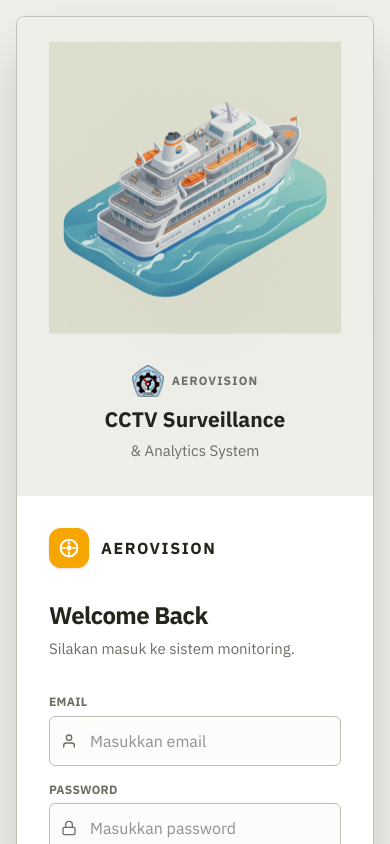
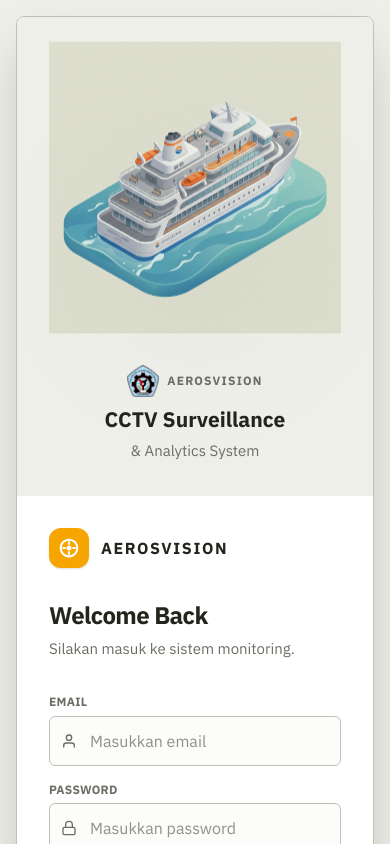
Before and after one commit to kangajie/AeroVision, a React (Vite) app: page /admin/login in a window 390 px wide. Shown: the top 844 px of the page. Built offline with nearby package versions, Linux system fonts and the light colour scheme.

Commit message:
Rename AeroVision to AerosVision

```diff
--- a/index.html
+++ b/index.html
@@ -4,7 +4,7 @@
     <meta charset="UTF-8" />
     <link rel="icon" type="image/png" href="/logo_poliwangi.png" />
     <meta name="viewport" content="width=device-width, initial-scale=1.0" />
-    <title>AeroVision</title>
+    <title>AerosVision</title>
   </head>
   <body>
     <div id="root"></div>
--- a/src/admin/AdminLayout.jsx
+++ b/src/admin/AdminLayout.jsx
@@ -123,9 +123,9 @@
             </svg>
           </button>
           <div className="w-8 h-8 rounded bg-[var(--color-surface-soft)] flex items-center justify-center border border-[var(--color-hairline)] overflow-hidden">
-            <img src="/logo_poliwangi.png" alt="AeroVision Logo" className="w-full h-full object-contain p-0.5" />
+            <img src="/logo_poliwangi.png" alt="AerosVision Logo" className="w-full h-full object-contain p-0.5" />
           </div>
-          <h1 className="heading-sm-mixed text-[var(--color-ink)] m-0 hidden sm:block">AeroVision</h1>
+          <h1 className="heading-sm-mixed text-[var(--color-ink)] m-0 hidden sm:block">AerosVision</h1>
         </div>
 
         <div className="flex items-center gap-3">
@@ -264,7 +264,7 @@
 
           <footer className="w-full bg-[var(--color-surface-card)] text-center py-2.5 border-t border-[var(--color-hairline)] relative z-20 flex-shrink-0">
             <p className="caption-sm text-[var(--color-mute)] m-0">
-              &copy; 2026 AeroVision. All rights reserved.
+              &copy; 2026 AerosVision. All rights reserved.
             </p>
           </footer>
         </main>
--- a/src/admin/AdminLoginPage.jsx
+++ b/src/admin/AdminLoginPage.jsx
@@ -45,8 +45,8 @@
           />
           <div className="relative z-10 mt-6 text-center">
             <div className="flex items-center justify-center gap-2 mb-2">
-              <img src="/logo_poliwangi.png" alt="AeroVision" className="w-8 h-8 object-contain" />
-              <span className="utility-xs tracking-widest text-[var(--color-mute)] font-bold">AEROVISION</span>
+              <img src="/logo_poliwangi.png" alt="AerosVision" className="w-8 h-8 object-contain" />
+              <span className="utility-xs tracking-widest text-[var(--color-mute)] font-bold">AEROSVISION</span>
             </div>
             <h2 className="heading-lg text-[var(--color-ink)]">CCTV Surveillance</h2>
             <p className="body-sm text-[var(--color-mute)] mt-1">& Analytics System</p>
@@ -64,7 +64,7 @@
                 <path d="M12 5v2M12 17v2M5 12h2M17 12h2"/>
               </svg>
             </div>
-            <span className="utility-sm text-[var(--color-ink)] tracking-widest font-bold">AEROVISION</span>
+            <span className="utility-sm text-[var(--color-ink)] tracking-widest font-bold">AEROSVISION</span>
           </div>
 
           <h1 className="display-lg text-[var(--color-ink)] mb-1">Welcome Back</h1>
--- a/src/public/LiveViewPage.jsx
+++ b/src/public/LiveViewPage.jsx
@@ -223,7 +223,7 @@
           <div className="w-8 h-8 rounded bg-[var(--color-surface-soft)] flex items-center justify-center border border-[var(--color-hairline)] overflow-hidden">
             <img src="/logo_poliwangi.png" alt="Logo" className="w-full h-full object-contain p-0.5" />
           </div>
-          <h1 className="heading-sm-mixed text-[var(--color-ink)] m-0">AeroVision</h1>
+          <h1 className="heading-sm-mixed text-[var(--color-ink)] m-0">AerosVision</h1>
           {/* Camera count badge */}
           {cameras.length > 0 && (
             <span className="caption-xs bg-[var(--color-surface-soft)] border border-[var(--color-hairline)] text-[var(--color-mute)] px-2 py-0.5 rounded-full font-semibold">
@@ -396,7 +396,7 @@
 
       {/* Footer */}
       <footer className="flex-shrink-0 bg-[var(--color-surface-card)] text-center py-2 border-t border-[var(--color-hairline)] relative z-20">
-        <p className="caption-sm text-[var(--color-mute)] m-0">© 2026 AeroVision. All rights reserved.</p>
+        <p className="caption-sm text-[var(--color-mute)] m-0">© 2026 AerosVision. All rights reserved.</p>
       </footer>
     </div>
   );
```
